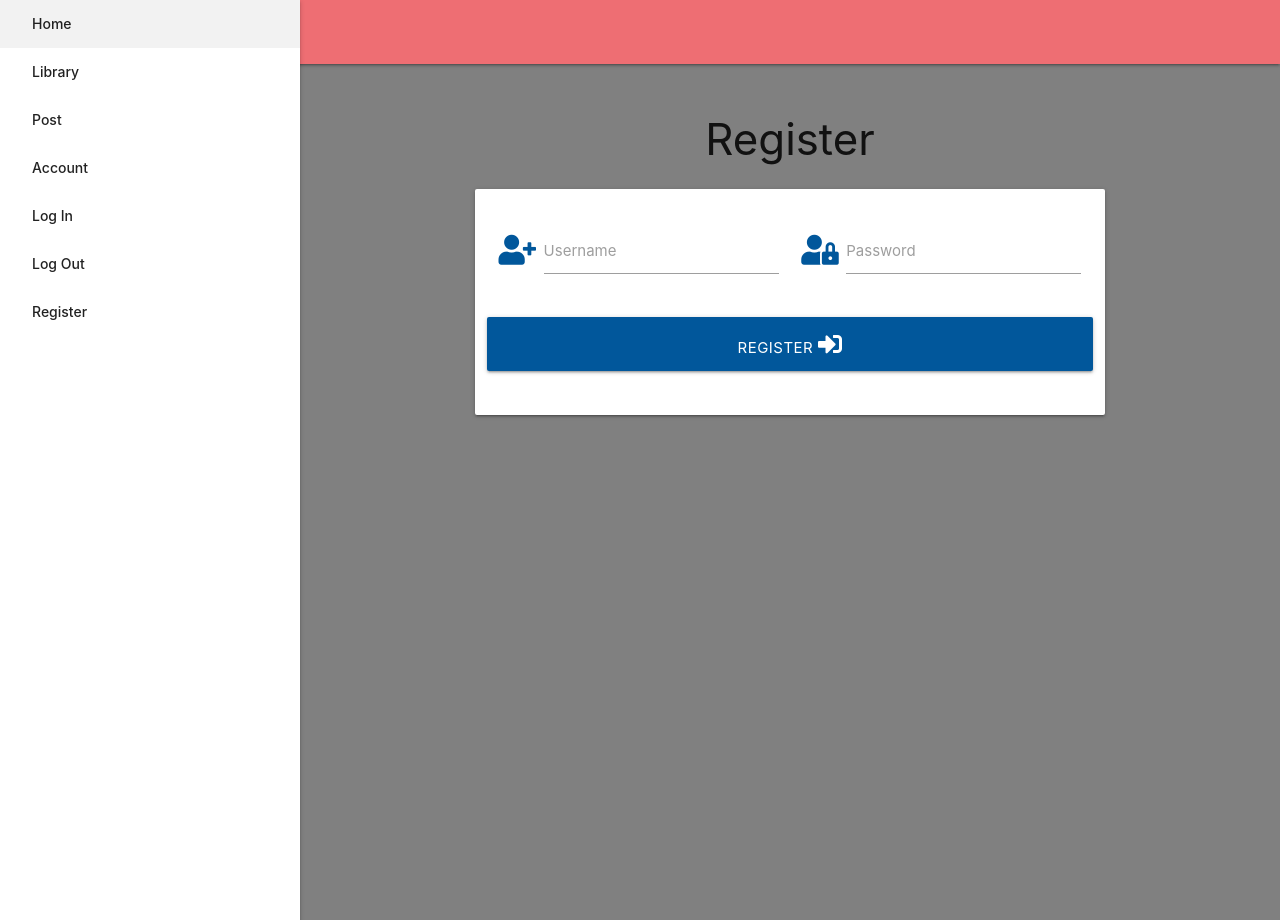
After one commit to SleepyMan93/escro-games, a Flask app: page /register in a window 1280 px wide. The commit adds this page. Run offline with Flask 2, Linux system fonts and the light colour scheme; some libraries are stand-ins or nearby versions.

Commit message:
Added Register Template and fixed side-nav issue

```diff
--- a/app.py
+++ b/app.py
@@ -4,6 +4,7 @@ from flask import (
     redirect, request, session, url_for)
 from flask_pymongo import PyMongo
 from bson.objectid import ObjectId
+from werkzeug.security import generate_password_hash, check_password_hash
 if os.path.exists("env.py"):
     import env
 
@@ -24,6 +25,11 @@ def show_games():
     return render_template("games.html", games=games)
 
 
+@app.route("/register", methods=["GET", "POST"])
+def register():
+    return render_template("register.html")
+
+
 if __name__ == "__main__":
     app.run(host=os.environ.get("IP"),
             port=int(os.environ.get("PORT")),
--- a/templates/base.html
+++ b/templates/base.html
@@ -22,13 +22,13 @@
         <nav> <!-- navbar content here  --> </nav>
 
         <ul id="slide-out" class="sidenav sidenav-fixed">
-            <li><a href="{{ url_for('show_games') }}"></a>Home</li>
-            <li><a href="#"></a>Library</li>
-            <li><a href="#"></a>Post</li>
-            <li><a href="#"></a>Account</li>
-            <li><a href="#"></a>Log In</li>
-            <li><a href="#"></a>Log Out</li>
-            <li><a href="#"></a>Register</li>
+            <li><a href="{{ url_for('show_games') }}">Home</a></li>
+            <li><a href="#">Library</a></li>
+            <li><a href="#">Post</a></li>
+            <li><a href="#">Account</a></li>
+            <li><a href="#">Log In</a></li>
+            <li><a href="#">Log Out</a></li>
+            <li><a href="{{ url_for('register') }}">Register</a></li>
         </ul>
         <a href="#" data-target="slide-out" class="sidenav-trigger"><i class="material-icons">menu</i></a>
     </header>
--- a/templates/games.html
+++ b/templates/games.html
@@ -1,7 +1,5 @@
 {% extends "base.html" %}
 {% block content %}
-
-    <h2>I'm extending the base template</h2>
 
     {% for game in games %}
         {{ game.game_title }}<br>
--- /dev/null
+++ b/templates/register.html
@@ -0,0 +1,33 @@
+{% extends "base.html" %}
+{% block content %}
+
+    <h3 class="center-align">Register</h3>
+
+    <div class="row">
+        <form class="col s12 m8 offset-m2" method="POST" action="{{ url_for('register') }}">
+            <div class="card-panel">
+                <div class="row">
+                <!-- username -->
+                    <div class="input-field col s6">
+                        <i class="fas fa-user-plus prefix light-blue-text text-darken-4"></i>
+                        <input id="username" name="username" type="text" class="validate">
+                        <label for="username">Username</label>
+                    </div>
+                <!-- passowrd -->
+                    <div class="input-field col s6">
+                        <i class="fas fa-user-lock prefix light-blue-text text-darken-4"></i>
+                        <input id="password" name="password" type="password" class="validate">
+                        <label for="password">Password</label>
+                    </div>
+                </div>
+                <!-- register -->
+                <div class="row">
+                    <button type="submit" class="col s12 btn-large light-blue darken-4 text-shadow">
+                        Register <i class="fas fa-sign-in-alt"></i>
+                    </button>
+                </div>
+            </div>
+        </form>
+    </div>
+
+{% endblock %}
```
Also changed, not shown: README.md, static/images/li_bug.png (added), static/images/site_skeleton.png (added).
